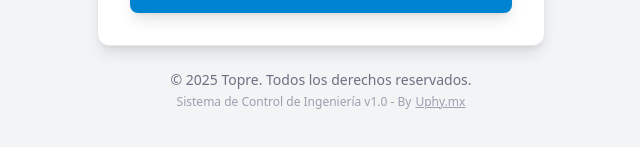
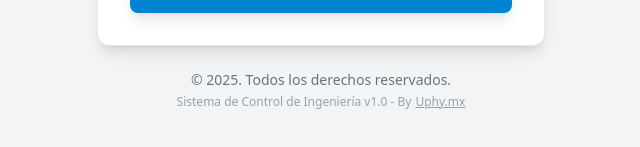
Before and after one commit to erickpinzon18/topre-engineer-control, a React (Vite) app: page /login in a window 1280 px wide. Shown: the part 555-702 px from the top of the page, without its empty margins (319-959 px from the left). Built offline with nearby package versions, Linux system fonts and the light colour scheme; no server answers.

Commit message:
remove topre

```diff
--- a/src/pages/Login.jsx
+++ b/src/pages/Login.jsx
@@ -173,7 +173,7 @@ const Login = () => {
         {/* Footer */}
         <div className="mt-6 text-center">
           <p className="text-gray-500 text-sm">
-            © 2025 Topre. Todos los derechos reservados.
+            © 2025. Todos los derechos reservados.
           </p>
           <p className="text-gray-400 text-xs mt-1">
             Sistema de Control de Ingeniería v1.0 - By
```
